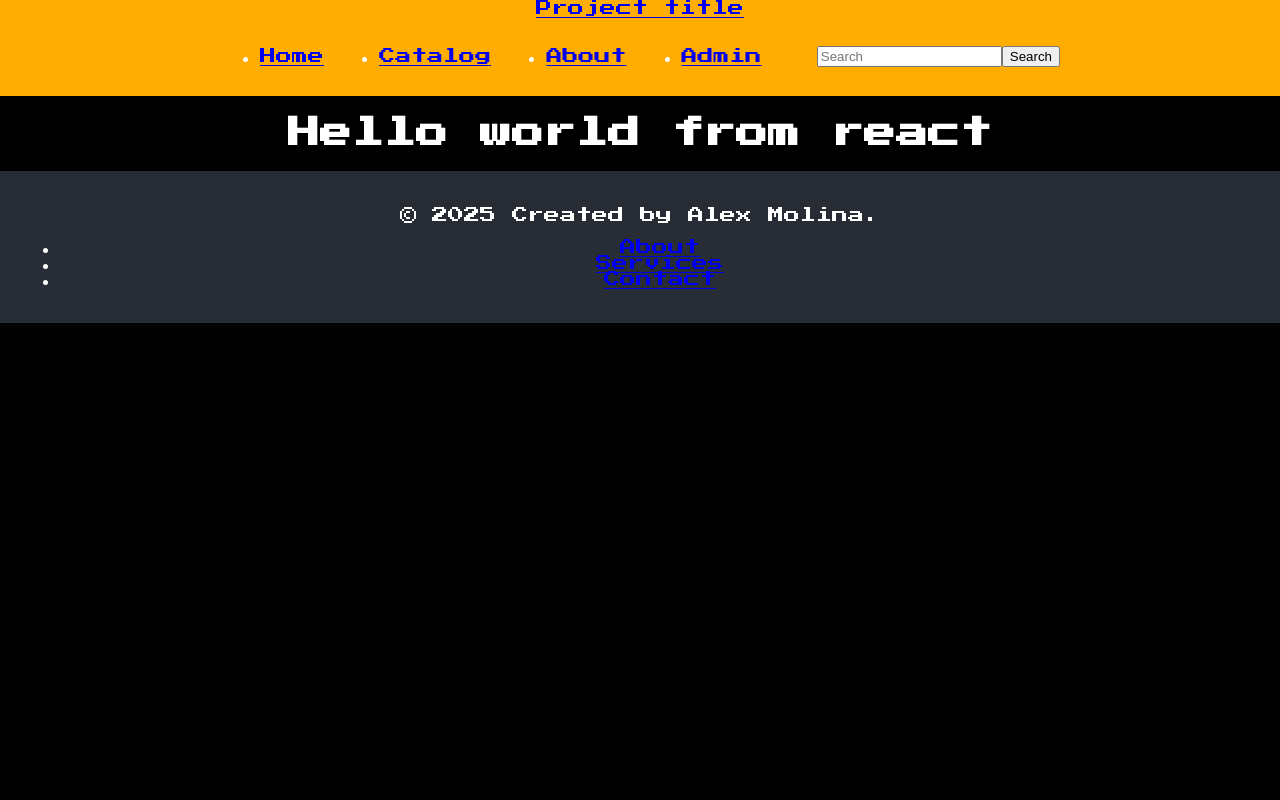
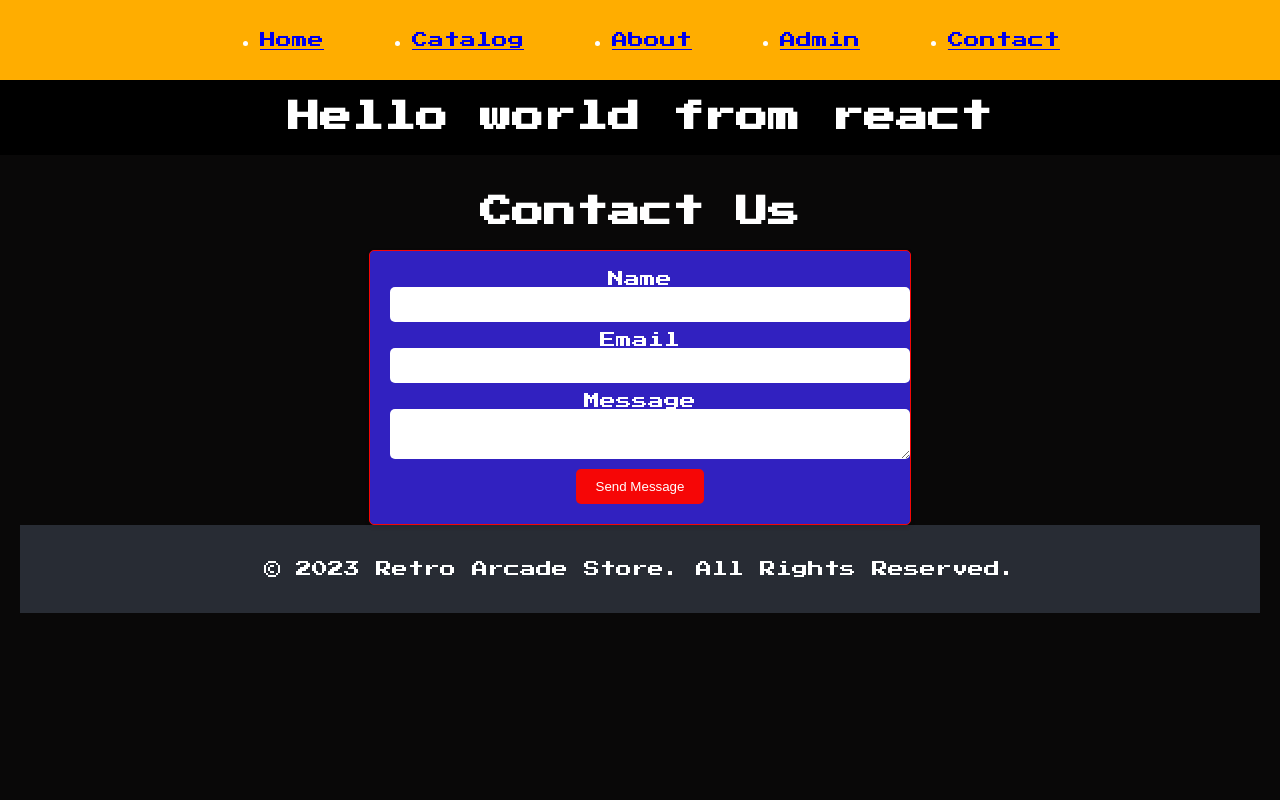
Before and after one commit to Amolina5/online-store, a React (Create React App) app: page /contact in a window 1280 px wide. Shown: the top 800 px of the page. Built offline with nearby package versions, Linux system fonts and the light colour scheme.

Commit message:
contact page added

```diff
--- a/src/App.js
+++ b/src/App.js
@@ -6,28 +6,26 @@ import Footer from './components/footer';
 import HomePage from './components/HomePage';
 import AboutPage from './components/AboutPage';
 import Admin from './components/admin';
+import Contact from './components/Contact'; // Ensure this path is correct
 
-import {BrowserRouter, Routes, Route } from 'react-router-dom';
-
-//import "bootstrap/dist/css/bootstrap.min.css";
-//import "bootstrap/dist/js/bootstrap.js";
+import { BrowserRouter, Routes, Route } from 'react-router-dom';
 
 function App() {
   return (
     <BrowserRouter>
       <div className="App">
-       <Navbar></Navbar>
+        <Navbar />
         <h1>Hello world from react</h1>
 
         <Routes>
-        <Route path="/"element={<HomePage/>} />
-        <Route path="/about"element={<AboutPage/>} />
-        <Route path="/catalog"element={<CatalogPage/>} />
-        <Route path="/admin"element={<Admin/>}/>
+          <Route path="/" element={<HomePage />} />
+          <Route path="/about" element={<AboutPage />} />
+          <Route path="/catalog" element={<CatalogPage />} />
+          <Route path="/admin" element={<Admin />} />
+          <Route path="/contact" element={<Contact />} />
         </Routes>
 
-
-       <Footer></Footer>
+        <Footer />
       </div>
     </BrowserRouter>
   );
--- /dev/null
+++ b/src/components/Contact.jsx
@@ -0,0 +1,68 @@
+import React, { useState } from 'react';
+import './styles/Contact.css'; // Ensure this CSS file only contains styles for ContactPage
+
+function Contact() {
+  const [formData, setFormData] = useState({ name: "", email: "", message: "" });
+  const [errors, setErrors] = useState({});
+
+  // Handle input changes and update formData state
+  const handleChange = (e) => {
+    const { name, value } = e.target;
+    setFormData(prevFormData => ({ ...prevFormData, [name]: value }));
+  };
+
+  // Validate form inputs
+  const validateForm = () => {
+    let newErrors = {};
+    if (!formData.name) newErrors.name = "Name is required";
+    if (!formData.email) newErrors.email = "Email is required";
+    if (!formData.message) newErrors.message = "Message is required";
+    setErrors(newErrors);
+    return Object.keys(newErrors).length === 0;
+  };
+
+  // Handle form submission
+  const handleSubmit = (e) => {
+    e.preventDefault();
+    if (validateForm()) {
+      console.log("Form submitted:", formData);
+      setFormData({ name: "", email: "", message: "" });
+      setErrors({});
+    }
+  };
+
+  return (
+    <div className="contact">
+      <header className="contact-header">
+        <h1>Contact Us</h1>
+      </header>
+      <main className="contact-content">
+        <form className="contact-form" onSubmit={handleSubmit}>
+          <div>
+            <label className="form-label">Name</label>
+            <input type="text" className="form-control" name="name" value={formData.name} onChange={handleChange} />
+            {errors.name && <span className="error">{errors.name}</span>}
+          </div>
+          <div>
+            <label className="form-label">Email</label>
+            <input type="email" className="form-control" name="email" value={formData.email} onChange={handleChange} />
+            {errors.email && <span className="error">{errors.email}</span>}
+          </div>
+          <div>
+            <label className="form-label">Message</label>
+            <textarea className="form-control" name="message" value={formData.message} onChange={handleChange}></textarea>
+            {errors.message && <span className="error">{errors.message}</span>}
+          </div>
+          <div className="controls">
+            <button className="btn btn-sm btn-dark" type="submit">Send Message</button>
+          </div>
+        </form>
+      </main>
+      <footer className="contact-footer">
+        <p>© 2023 Retro Arcade Store. All Rights Reserved.</p>
+      </footer>
+    </div>
+  );
+}
+
+export default Contact;
--- a/src/components/admin.jsx
+++ b/src/components/admin.jsx
@@ -1,7 +1,30 @@
-import React from 'react';
+import React, { useState } from 'react';
 import './styles/admin.css';
 
 function Admin() {
+  const [coupon, setCoupon] = useState({ code: "", discount: "" });
+  const [products, setProducts] = useState([]);
+  const [product, setProduct] = useState({ title: "", image: "", price: "", category: "" });
+
+  function handleCoupon(e) {
+    const { name, value } = e.target;
+    setCoupon(prevCoupon => ({ ...prevCoupon, [name]: value }));
+  }
+
+  function handleProduct(e) {
+    const { name, value } = e.target;
+    setProduct(prevProduct => ({ ...prevProduct, [name]: value }));
+  }
+
+  function addProduct() {
+    setProducts(prevProducts => [...prevProducts, product]);
+    setProduct({ title: "", image: "", price: "", category: "" });
+  }
+
+  function removeProduct(index) {
+    setProducts(prevProducts => prevProducts.filter((_, i) => i !== index));
+  }
+
   return (
     <div className="Admin page">
       <h1>Store Administration</h1>
@@ -11,48 +34,57 @@ function Admin() {
           <h3>Register Products</h3>
           <div>
             <label className='form-label'>Title</label>
-            <input type='text' className='form-control' />
+            <input type='text' className='form-control' name="title" value={product.title} onChange={handleProduct} />
           </div>
 
           <div>
             <label className='form-label'>Image</label>
-            <input type='text' className='form-control' />
+            <input type='text' className='form-control' name="image" value={product.image} onChange={handleProduct} />
           </div>
 
           <div>
             <label className='form-label'>Price</label>
-            <input type='text' className='form-control' />
+            <input type='text' className='form-control' name="price" value={product.price} onChange={handleProduct} />
           </div>
 
           <div>
             <label className='form-label'>Category</label>
-            <input type='text' className='form-control' />
+            <input type='text' className='form-control' name="category" value={product.category} onChange={handleProduct} />
           </div>
 
           <div className='controls'>
-            <button className='btn btn-sm btn-dark'>Register</button>
+            <button className='btn btn-sm btn-dark' onClick={addProduct}>Register</button>
           </div>
-          {/* Add product registration form inputs here */}
         </div>
 
         <div className="coupon-form">
           <h3>Register Coupons</h3>
-
           <div>
             <label className='form-label'>Code</label>
-            <input type='text' className='form-control' />
+            <input type='text' className='form-control' name="code" value={coupon.code} onChange={handleCoupon} />
           </div>
 
           <div>
             <label className='form-label'>Discount</label>
-            <input type='text' className='form-control' />
+            <input type='number' className='form-control' name="discount" value={coupon.discount} onChange={handleCoupon} />
           </div>
 
           <div className='controls'>
             <button className='btn btn-sm btn-dark'>Register Coupons</button>
           </div>
-          {/* Add coupon registration form inputs here */}
         </div>
+      </div>
+
+      <div className="product-list">
+        <h3>Product List</h3>
+        <ul>
+          {products.map((prod, index) => (
+            <li key={index}>
+              {prod.title} - {prod.category} - ${prod.price}
+              <button onClick={() => removeProduct(index)}>Remove</button>
+            </li>
+          ))}
+        </ul>
       </div>
     </div>
   );
--- a/src/components/navbar.jsx
+++ b/src/components/navbar.jsx
@@ -1,38 +1,30 @@
 import './styles/navbar.css';
-
+import { Link } from 'react-router-dom';
 function Navbar() {
     return (
-        <div>
-            <nav className="navbar navbar-expand-lg " data-bs-theme="dark">
+      <nav className="navbar navbar-expand-lg navbar-dark">
         <div className="container-fluid">
-                    <a className="navbar-brand" href="#">Project title</a>
-
-                    <div className="collapse navbar-collapse" id="navbarSupportedContent">
-                        <ul className="navbar-nav me-auto mb-2 mb-lg-0">
+          <div className="collapse navbar-collapse">
+            <ul className="navbar-nav">
               <li className="nav-item">
-                                <a className="nav-link active" aria-current="page" href="/">Home</a>
+                <Link className="nav-link" to="/">Home</Link>
               </li>
               <li className="nav-item">
-                                <a className="nav-link" href="/catalog">Catalog</a>
+                <Link className="nav-link" to="/catalog">Catalog</Link>
               </li>
-
               <li className="nav-item">
-                                <a className="nav-link" href="/about">About</a>
+                <Link className="nav-link" to="/about">About</Link>
               </li>
-
               <li className="nav-item">
-                                <a className="nav-link" href="/admin">Admin</a>
+                <Link className="nav-link" to="/admin">Admin</Link>
               </li>
-
-                            <form className="search-bar" role="search">
-                                <input className="form-control me-2" type="search" placeholder="Search" aria-label="Search" />
-                                <button className="btn btn-outline-success" type="submit">Search</button>
-                            </form>
+              <li className="nav-item">
+                <Link className="nav-link" to="/contact">Contact</Link>
+              </li>
             </ul>
           </div>
         </div>
       </nav>
-        </div>
     );
   }
 
--- /dev/null
+++ b/src/components/styles/Contact.css
@@ -0,0 +1,65 @@
+.contact {
+    padding: 20px;
+    background-color: #090808;
+    min-height: 100vh;
+    color: white; /* Ensure text is visible */
+}
+
+.contact-header, .contact-footer {
+    text-align: center;
+    color: white;
+}
+
+.contact-content {
+    display: flex;
+    justify-content: center;
+    align-items: center;
+    flex-direction: column;
+}
+
+.contact-form {
+    background-color: rgb(49, 33, 192);
+    border: 1px solid #f60606;
+    border-radius: 5px;
+    padding: 20px;
+    box-shadow: 0 2px 5px rgba(0,0,0,0.1);
+    width: 100%;
+    max-width: 500px;
+    color: white;
+}
+
+.form-label {
+    margin-bottom: 5px;
+}
+
+.form-control {
+    width: 100%;
+    padding: 10px;
+    margin-bottom: 10px;
+    border: none;
+    border-radius: 5px;
+}
+
+.error {
+    color: red;
+    font-size: 0.8em;
+    margin-top: -10px;
+    margin-bottom: 10px;
+}
+
+.controls {
+    text-align: center;
+}
+
+.btn {
+    background-color: #f60606;
+    color: white;
+    border: none;
+    padding: 10px 20px;
+    border-radius: 5px;
+    cursor: pointer;
+}
+
+.btn:hover {
+    background-color: #d50505;
+}
--- a/src/components/styles/admin.css
+++ b/src/components/styles/admin.css
@@ -28,6 +28,12 @@ h3 {
     margin-bottom: 15px;         /* Space between heading and form elements */
 }
 
+.error {
+    color: red;
+    font-size: 0.8em;
+    margin-top: 5px;
+}
+
 /* Add responsive styles */
 @media (max-width: 768px) {
     .parent {
```
Lines whose indentation alone changed are shown as unchanged.
